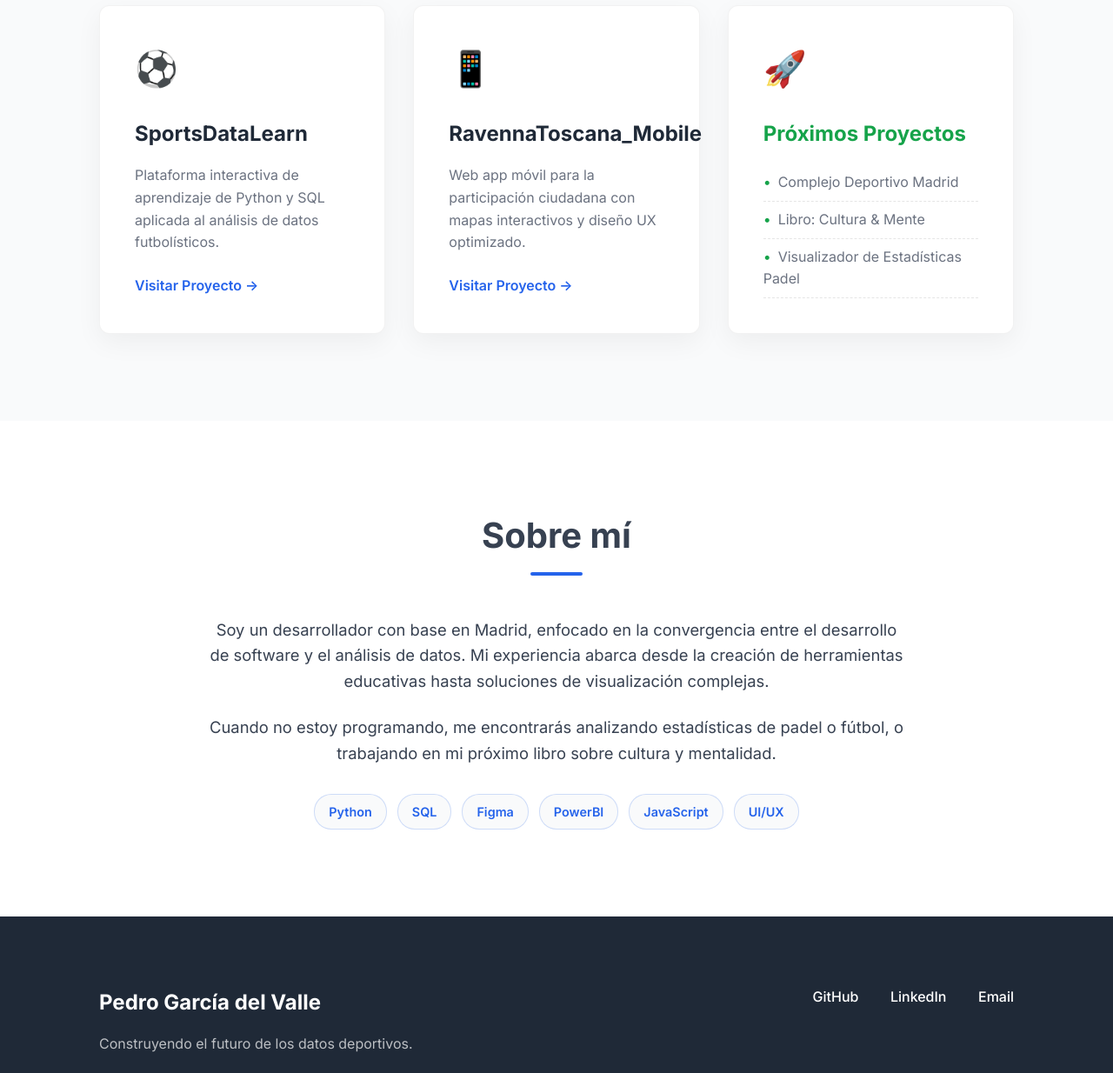
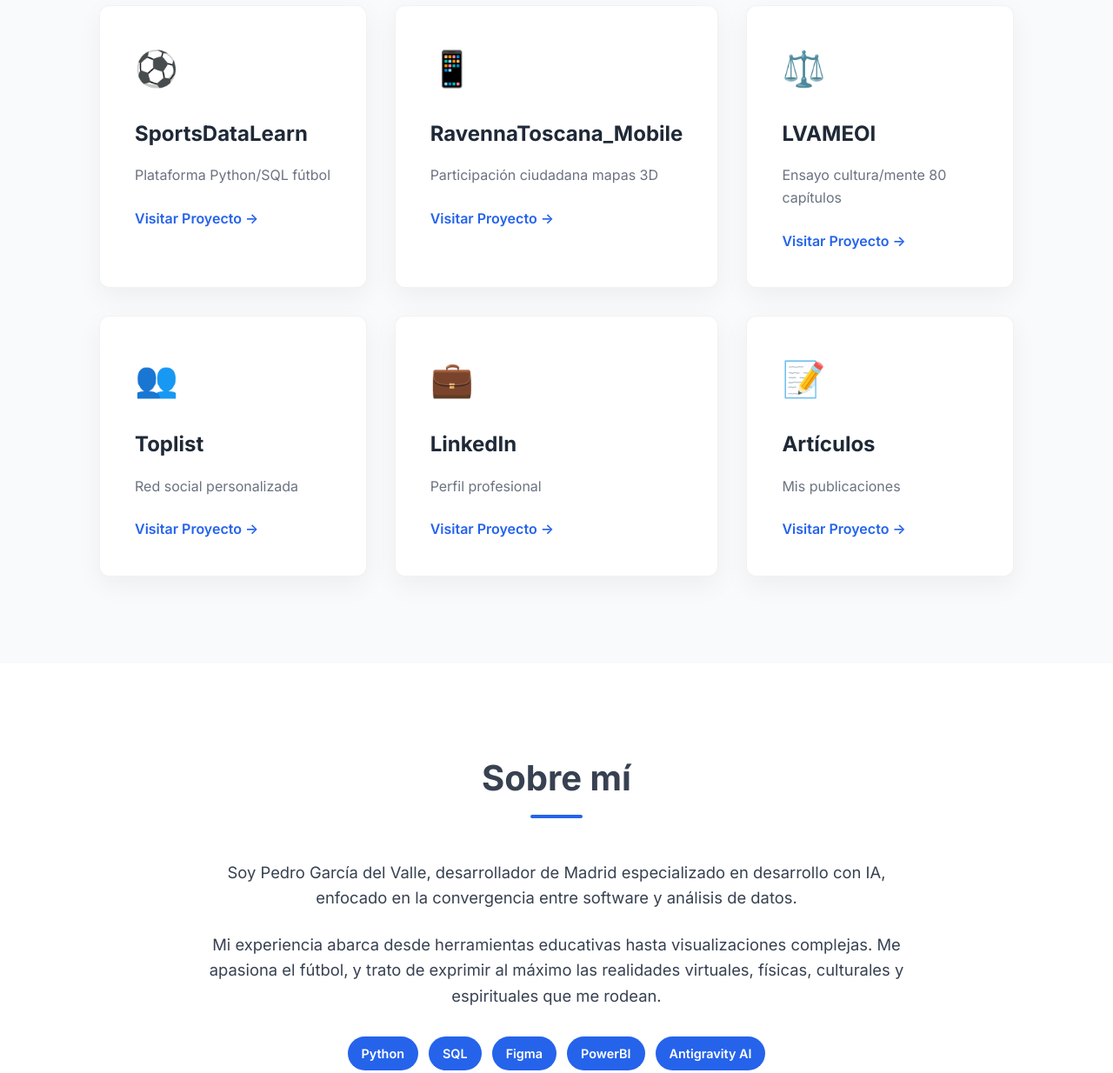
Before and after one commit to pedrogdve-art/pedrogdve-art.github.io, a plain HTML site: page index.html in a window 1280 px wide. Shown: the part 1020-2254 px from the top of the page at 87% size. Drawn offline with Linux system fonts and the light colour scheme.

Commit message:
feat: portfolio optim v2 - hero nuevo + 6 cards + bio exacta

```diff
--- a/index.html
+++ b/index.html
@@ -1,19 +1,22 @@
 <!DOCTYPE html>
 <html lang="es">
+
 <head>
     <meta charset="UTF-8">
     <meta name="viewport" content="width=device-width, initial-scale=1.0">
-    <title>Pedro García del Valle | Developer | Data & Deportes</title>
-    <meta name="description" content="Portfolio de Pedro García del Valle - Developer en Madrid especializado en Deporte y Datos. Proyectos en Python, SQL y Visualización.">
+    <title>Pedro García del Valle | Developer IA Madrid</title>
+    <meta name="description" content="Desarrollo software IA, data deportes, realidades culturales">
 
     <!-- Google Fonts: Inter -->
     <link rel="preconnect" href="https://fonts.googleapis.com">
     <link rel="preconnect" href="https://fonts.gstatic.com" crossorigin>
-    <link href="https://fonts.googleapis.com/css2?family=Inter:wght@300;400;500;600;700;800&display=swap" rel="stylesheet">
+    <link href="https://fonts.googleapis.com/css2?family=Inter:wght@300;400;500;600;700;800&display=swap"
+        rel="stylesheet">
 
     <!-- CSS -->
     <link rel="stylesheet" href="style.css">
 </head>
+
 <body>
     <!-- Navigation -->
     <nav class="navbar">
@@ -34,7 +37,8 @@
             <div class="container hero-content">
                 <h1>Pedro García del Valle</h1>
                 <p class="subtitle">Developer | Data & Deportes | Madrid</p>
-                <p class="bio">Apasionado por la tecnología y el deporte. Especializado en Python, SQL y análisis de datos deportivos para crear soluciones interactivas y eficientes.</p>
+                <p class="bio">Apasionado por la tecnología y el deporte. Especializado en Python, SQL y análisis de
+                    datos deportivos para crear soluciones interactivas y eficientes.</p>
                 <div class="hero-btns">
                     <a href="#proyectos" class="btn btn-primary">Mis Proyectos</a>
                     <a href="#sobre-mi" class="btn btn-outline">Conóceme</a>
@@ -51,27 +55,51 @@
                     <div class="project-card">
                         <div class="project-icon">⚽</div>
                         <h3>SportsDataLearn</h3>
-                        <p>Plataforma interactiva de aprendizaje de Python y SQL aplicada al análisis de datos futbolísticos.</p>
-                        <a href="https://pedrogdve-art.github.io/SportsDataLearn" class="btn-link">Visitar Proyecto &rarr;</a>
+                        <p>Plataforma Python/SQL fútbol</p>
+                        <a href="https://pedrogdve-art.github.io/SportsDataLearn" class="btn-link">Visitar Proyecto
+                            &rarr;</a>
                     </div>
 
                     <!-- Project Card 2 -->
                     <div class="project-card">
                         <div class="project-icon">📱</div>
                         <h3>RavennaToscana_Mobile</h3>
-                        <p>Web app móvil para la participación ciudadana con mapas interactivos y diseño UX optimizado.</p>
-                        <a href="https://pedrogdve-art.github.io/RavennaToscana_Mobile" class="btn-link">Visitar Proyecto &rarr;</a>
+                        <p>Participación ciudadana mapas 3D</p>
+                        <a href="https://pedrogdve-art.github.io/RavennaToscana_Mobile" class="btn-link">Visitar
+                            Proyecto &rarr;</a>
                     </div>
 
-                    <!-- Next Projects Card -->
-                    <div class="project-card next-projects">
-                        <div class="project-icon">🚀</div>
-                        <h3>Próximos Proyectos</h3>
-                        <ul>
-                            <li>Complejo Deportivo Madrid</li>
-                            <li>Libro: Cultura & Mente</li>
-                            <li>Visualizador de Estadísticas Padel</li>
-                        </ul>
+                    <!-- Project Card 3 -->
+                    <div class="project-card">
+                        <div class="project-icon">⚖️</div>
+                        <h3>LVAMEOI</h3>
+                        <p>Ensayo cultura/mente 80 capítulos</p>
+                        <a href="https://pedrogdve-art.github.io/LVAMEOI" class="btn-link">Visitar Proyecto &rarr;</a>
+                    </div>
+
+                    <!-- Project Card 4 -->
+                    <div class="project-card">
+                        <div class="project-icon">👥</div>
+                        <h3>Toplist</h3>
+                        <p>Red social personalizada</p>
+                        <a href="https://pedrogdve-art.github.io/Toplist" class="btn-link">Visitar Proyecto &rarr;</a>
+                    </div>
+
+                    <!-- Project Card 5 -->
+                    <div class="project-card">
+                        <div class="project-icon">💼</div>
+                        <h3>LinkedIn</h3>
+                        <p>Perfil profesional</p>
+                        <a href="https://linkedin.com/in/pedrogdve" target="_blank" class="btn-link">Visitar Proyecto
+                            &rarr;</a>
+                    </div>
+
+                    <!-- Project Card 6 -->
+                    <div class="project-card">
+                        <div class="project-icon">📝</div>
+                        <h3>Artículos</h3>
+                        <p>Mis publicaciones</p>
+                        <a href="#articulos" class="btn-link">Visitar Proyecto &rarr;</a>
                     </div>
                 </div>
             </div>
@@ -83,16 +111,18 @@
                 <h2 class="section-title">Sobre mí</h2>
                 <div class="about-content">
                     <div class="about-text">
-                        <p>Soy un desarrollador con base en Madrid, enfocado en la convergencia entre el desarrollo de software y el análisis de datos. Mi experiencia abarca desde la creación de herramientas educativas hasta soluciones de visualización complejas.</p>
-                        <p>Cuando no estoy programando, me encontrarás analizando estadísticas de padel o fútbol, o trabajando en mi próximo libro sobre cultura y mentalidad.</p>
+                        <p>Soy Pedro García del Valle, desarrollador de Madrid especializado en desarrollo con IA,
+                            enfocado en la convergencia entre software y análisis de datos.</p>
+                        <p>Mi experiencia abarca desde herramientas educativas hasta visualizaciones complejas. Me
+                            apasiona el fútbol, y trato de exprimir al máximo las realidades virtuales, físicas,
+                            culturales y espirituales que me rodean.</p>
 
                         <div class="skills-badges">
                             <span class="badge">Python</span>
                             <span class="badge">SQL</span>
                             <span class="badge">Figma</span>
                             <span class="badge">PowerBI</span>
-                            <span class="badge">JavaScript</span>
-                            <span class="badge">UI/UX</span>
+                            <span class="badge">Antigravity AI</span>
                         </div>
                     </div>
                 </div>
@@ -109,13 +139,13 @@
                     <p>Construyendo el futuro de los datos deportivos.</p>
                 </div>
                 <div class="footer-links">
+                    <a href="https://www.linkedin.com/in/pedrogdve" target="_blank">LinkedIn</a>
                     <a href="https://github.com/pedrogdve-art" target="_blank">GitHub</a>
-                    <a href="https://www.linkedin.com/in/pedrogdve" target="_blank">LinkedIn</a>
                     <a href="mailto:pedro@example.com">Email</a>
                 </div>
             </div>
             <div class="footer-bottom">
-                <p>&copy; 2024 Pedro García del Valle. Todos los derechos reservados.</p>
+                <p>&copy; 2026 Pedro García del Valle. Todos los derechos reservados.</p>
             </div>
         </div>
     </footer>
@@ -123,4 +153,5 @@
     <!-- Scripts -->
     <script src="script.js"></script>
 </body>
+
 </html>
--- a/style.css
+++ b/style.css
@@ -120,7 +120,7 @@ body {
 /* Hero Section */
 .hero {
     height: 100vh;
-    background: url('https://images.unsplash.com/photo-1551288049-bebda4e38f71?auto=format&fit=crop&q=80&w=1600&h=900') no-repeat center center/cover;
+    background: url('https://images.unsplash.com/photo-1557683316-973673baf926?auto=format&fit=crop&q=80&w=1600&h=900') no-repeat center center/cover;
     position: relative;
     display: flex;
     align-items: center;
@@ -201,7 +201,7 @@ section {
 
 .projects-grid {
     display: grid;
-    grid-template-columns: repeat(auto-fit, minmax(300px, 1fr));
+    grid-template-columns: repeat(3, 1fr);
     gap: 2rem;
 }
 
@@ -291,18 +291,17 @@ section {
 }
 
 .badge {
-    background: var(--light);
-    color: var(--primary);
+    background: var(--primary);
+    color: var(--white);
     padding: 0.5rem 1rem;
     border-radius: 20px;
     font-size: 0.9rem;
     font-weight: 600;
-    border: 1px solid rgba(37, 99, 235, 0.2);
     transition: var(--transition);
 }
 
 .badge:hover {
-    background: var(--primary);
+    background: var(--dark);
     color: var(--white);
 }
 
@@ -353,13 +352,27 @@ footer {
 
 /* Animations */
 @keyframes fadeInDown {
-    from { opacity: 0; transform: translateY(-30px); }
-    to { opacity: 1; transform: translateY(0); }
+    from {
+        opacity: 0;
+        transform: translateY(-30px);
+    }
+
+    to {
+        opacity: 1;
+        transform: translateY(0);
+    }
 }
 
 @keyframes fadeInUp {
-    from { opacity: 0; transform: translateY(30px); }
-    to { opacity: 1; transform: translateY(0); }
+    from {
+        opacity: 0;
+        transform: translateY(30px);
+    }
+
+    to {
+        opacity: 1;
+        transform: translateY(0);
+    }
 }
 
 .reveal {
@@ -374,7 +387,17 @@ footer {
 }
 
 /* Mobile Responsive */
+@media (max-width: 1024px) {
+    .projects-grid {
+        grid-template-columns: repeat(2, 1fr);
+    }
+}
+
 @media (max-width: 768px) {
+    .projects-grid {
+        grid-template-columns: 1fr;
+    }
+
     .hero h1 {
         font-size: 2.5rem;
     }
```
